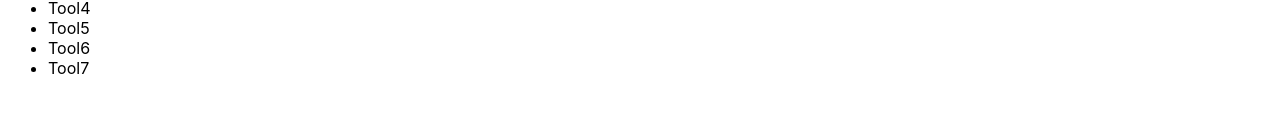
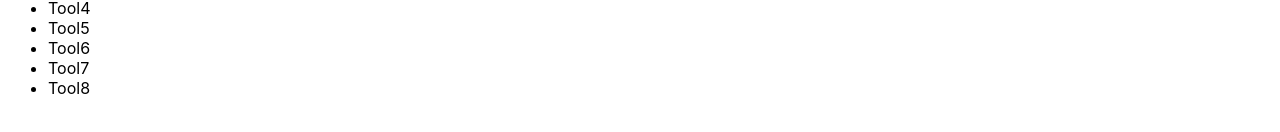
Before and after one commit to iam-santhosh-devops/demo3, an Angular app: page /tools in a window 1280 px wide. Shown: the part 194-326 px from the top of the page. Built offline with nearby package versions, Linux system fonts and the light colour scheme.

Commit message:
new tool added

```diff
--- a/src/app/tools/tools.component.html
+++ b/src/app/tools/tools.component.html
@@ -8,4 +8,5 @@
     <li>Tool5</li>
     <li>Tool6</li>
     <li>Tool7</li>
+    <li>Tool8</li>
 </ul>
```
